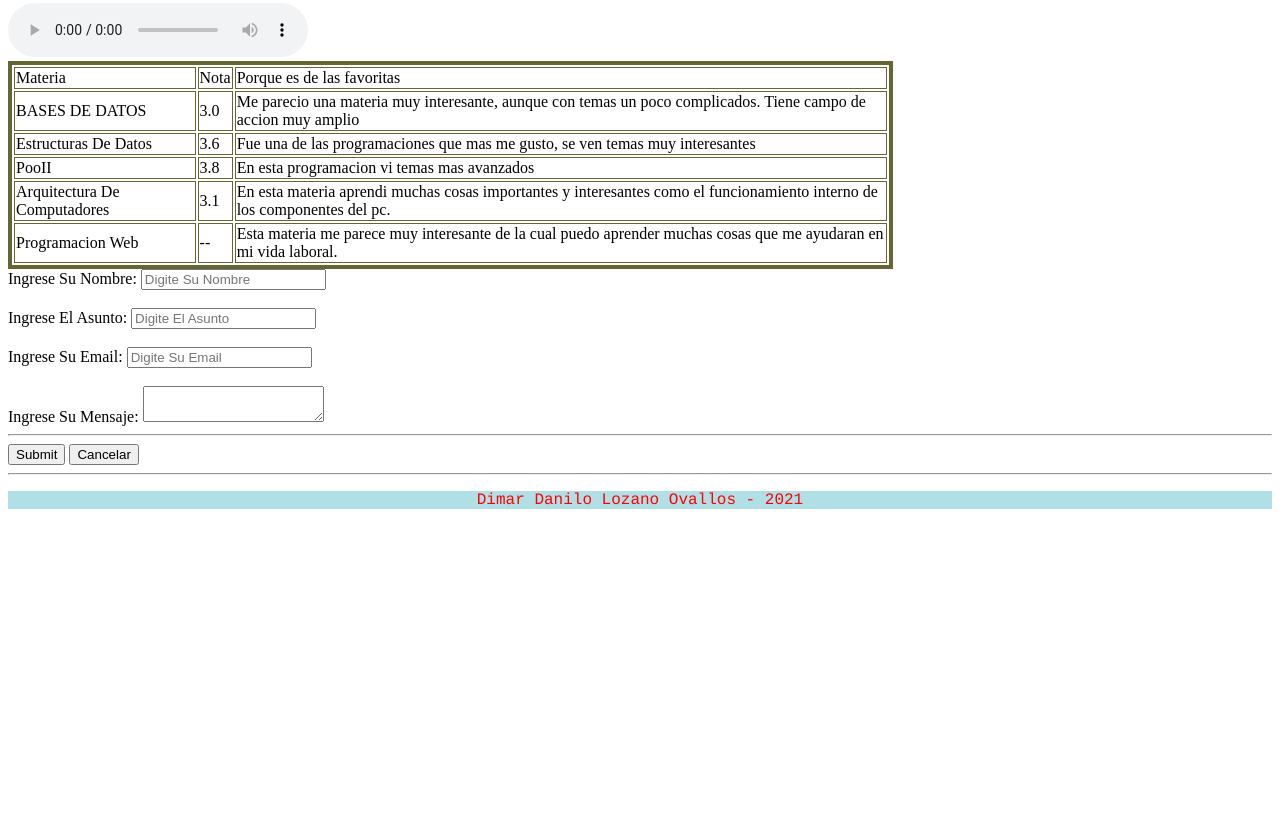
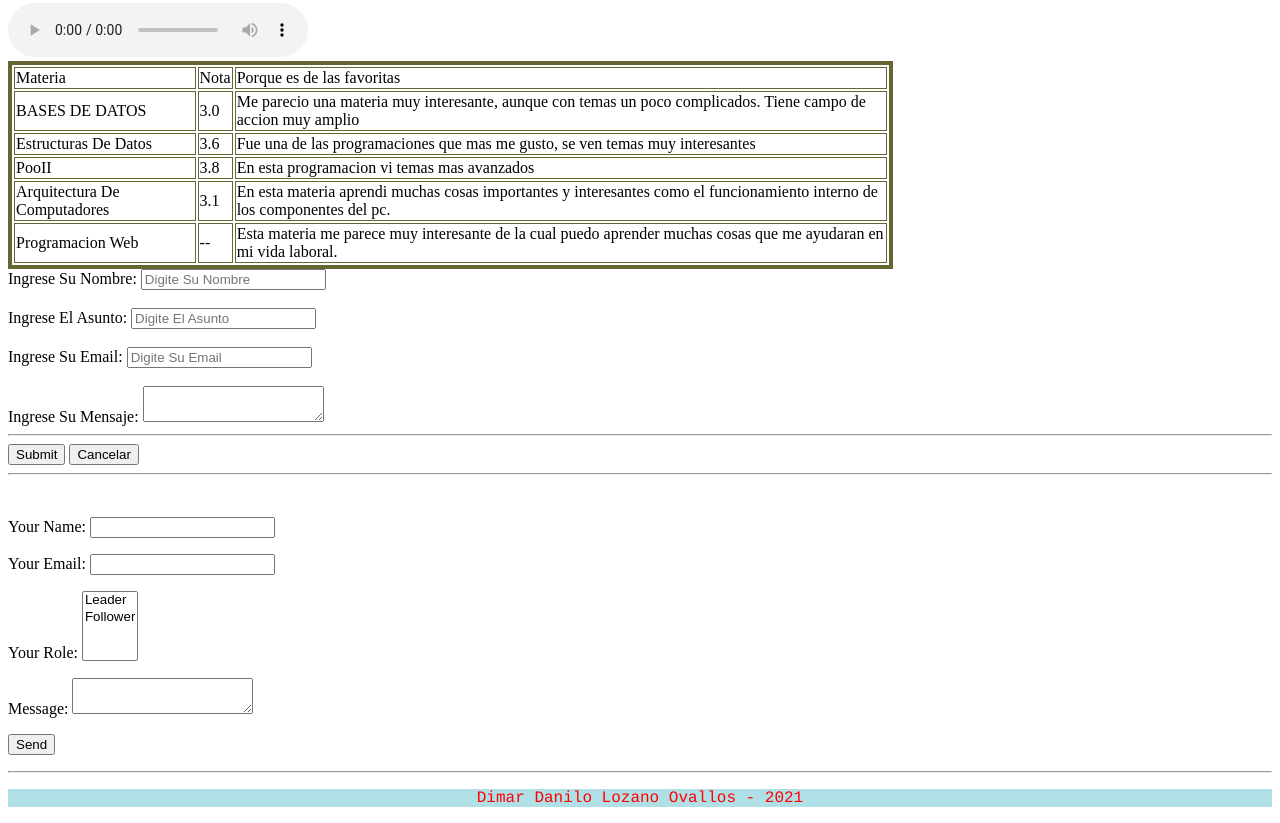
Before and after one commit to Danilo27211/primerapaginahtml, a plain HTML site: page index.html in a window 1280 px wide. Shown: the part 1069-1892 px from the top of the page. Before the commit the page ends 1594 px from the top, so only its background shows below. Drawn offline with Linux system fonts and the light colour scheme.

Commit message:
Update index.html

```diff
--- a/index.html
+++ b/index.html
@@ -97,7 +97,28 @@
 	<button>Cancelar</button>
 
 </form>
-
+<hr>
+<br>
+<form name="contact" method="POST" data-netlify="true">
+  <p>
+    <label>Your Name: <input type="text" name="name" /></label>
+  </p>
+  <p>
+    <label>Your Email: <input type="email" name="email" /></label>
+  </p>
+  <p>
+    <label>Your Role: <select name="role[]" multiple>
+      <option value="leader">Leader</option>
+      <option value="follower">Follower</option>
+    </select></label>
+  </p>
+  <p>
+    <label>Message: <textarea name="message"></textarea></label>
+  </p>
+  <p>
+    <button type="submit">Send</button>
+  </p>
+</form>
  <hr>
 
 	<footer>
```
